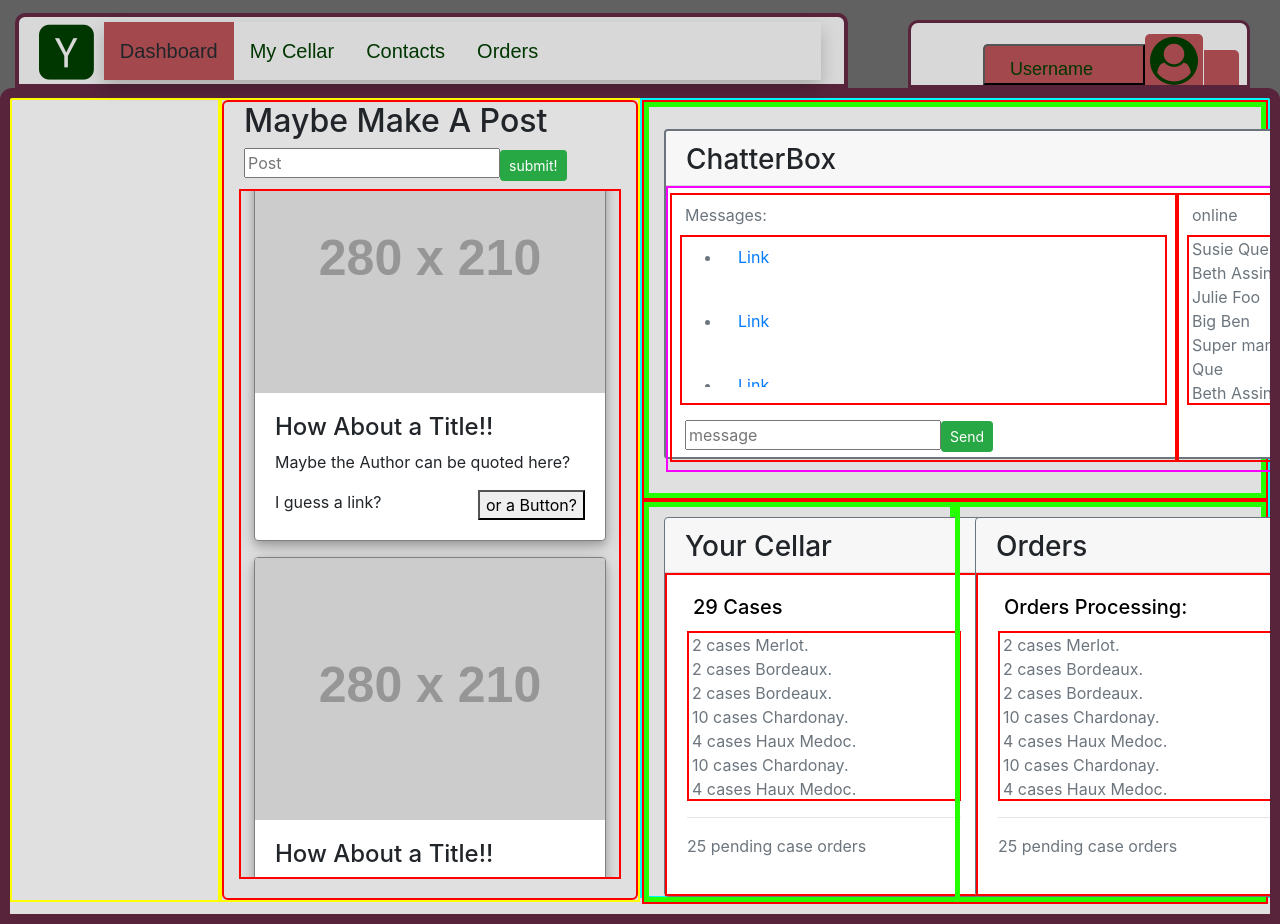
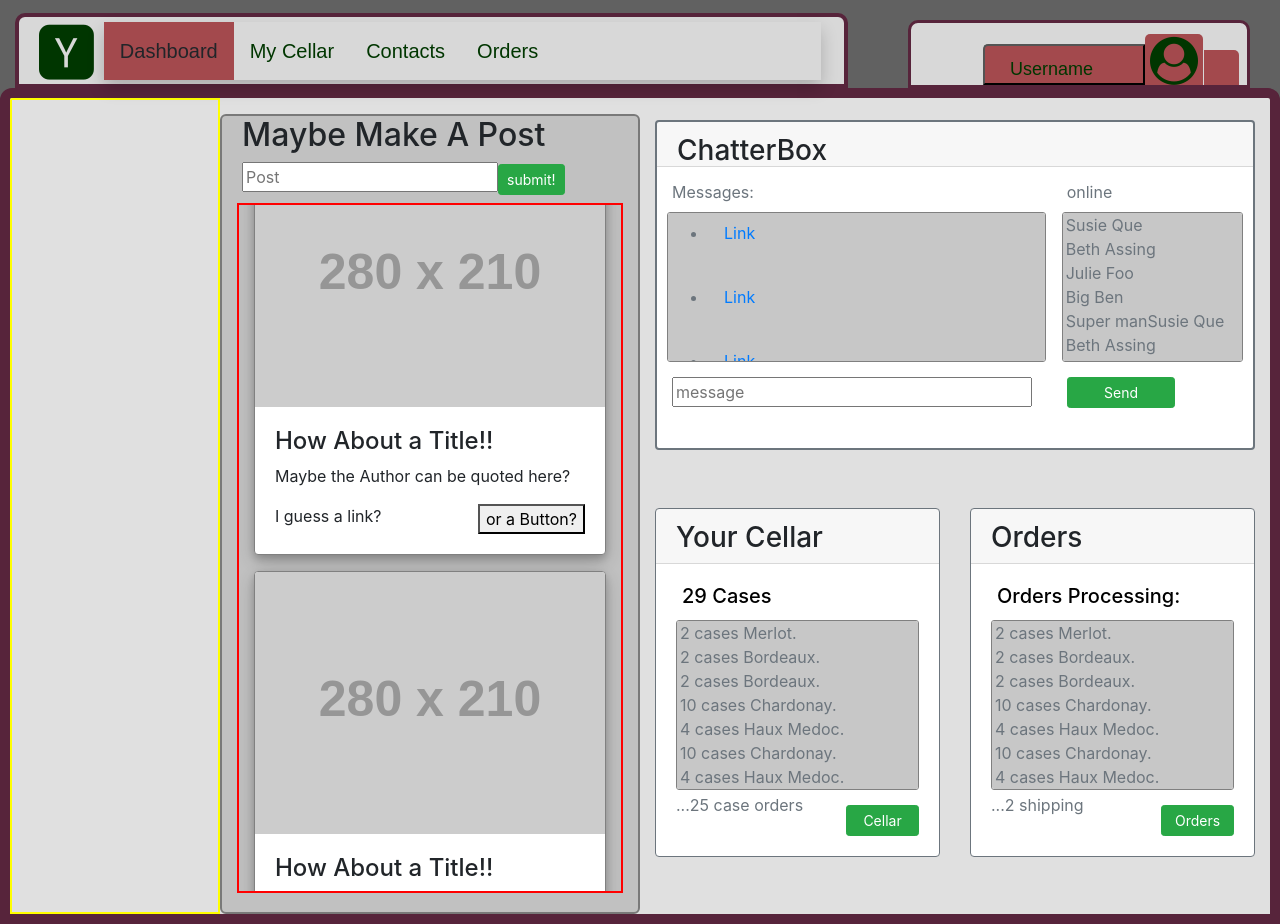
Before and after one commit to stefangreene/project2, a Node server app: page /admin in a window 1280 px wide. Run offline with Node 20, Linux system fonts and the light colour scheme; the visitor is signed in with stand-in values (Sample User, id 1); grey boxes labelled with a size stand in for pictures from a placeholder-image service; data that the repository does not hold is empty; some libraries are stand-ins or nearby versions.

Commit message:
thursdaysupper

```diff
--- a/config/config.json
+++ b/config/config.json
@@ -1,7 +1,7 @@
 {
   "development": {
     "username": "root",
-    "password": "m!ksE56lo",
+    "password": "smgpassword",
     "database": "exampledb",
     "host": "localhost",
     "dialect": "mysql"
--- a/views/3dashboard.handlebars
+++ b/views/3dashboard.handlebars
@@ -46,10 +46,10 @@
   <div class="row d-flex flex-wrap">
     <div class="col-lg-2 col-md-2 hidden-sm hidden-xs" style="border:solid 2px yellow"></div>
     <div class="col-lg-4 col-md-4 col-sm-12 col-xs-12"
-      style="border:solid 2px yellow; padding:0!important; align-self:center;" id="scrollable">
+      style="; padding:0!important; align-self:center;" id="scrollable">
 
 
-      <div class="col-md-12" style="border:solid 2px red; height:800px; border-radius:6px;">
+      <div class="col-md-12 mt-3" style="background-color: rgb(193, 193, 193); border:solid 2px rgb(121, 121, 121); height:800px; border-radius:6px;">
         <label style="margin-left:5px;">
           <h2>Maybe Make A Post</h2><input type="text" placeholder="Post"><button class="btn btn-success btn-sm"
             style="float-right">submit!</button>
@@ -130,28 +130,28 @@
 
 
     <!--right column/ messaging/orders/cellar-->
-    <div class="col-lg-6 col-md-6 col-sm-12 col-xs-12" style="border:solid 2px rgb(0, 251, 255); height:800px;"
+    <div class="col-lg-6 col-md-6 col-sm-12 col-xs-12" style=" height:800px;"
       id="scrollable">
       <!--Dashboard contacts chart-->
-      <div class="row" style="border:solid 2px red; height:400px;">
-        <div class="col-md-12" style="border:solid 5px rgb(38, 255, 0); padding-top:22px;">
+      <div class="row" style=" height:400px;">
+        <div class="col-md-12" style="padding-top:22px;">
           <div class="card border-secondary "
-            style="min-width: 43rem; max-width: 43rem; border:solid 2px; height:330px;">
-            <div class="card-header" style="height: 55px;">
+            style="min-width: 20rem; max-width: 40rem; border:solid 2px; height:330px;">
+            <div class="card-header" style="height: 45px;">
               <h3>ChatterBox</h3>
             </div>
-            <div class="card-body text-secondary d-flex justify-content-around"
-              style="border:solid 2px rgb(247, 0, 255);padding:5px 2px 8px 2px!important;">
+            <div class="card-body text-secondary d-inline-flex p-2"
+              style="padding:5px 2px 8px 2px!important; height:100%;">
 
 
 
 
               <!--Little Div for message box// notice the red borders for easier navigation-->
 
-              <div class="p-2 col-md-9" style="border:solid 2px red;">
+              <div class="p-2 col-lg-8 col-md-12 col-sm-12 col-xs-12">
                 <label style="margin-left:5px;">Messages:</label>
-                <div class="message-box" style="border:solid 2px red;">
-                  <ul class="messages" style="height:150px;overflow-y: scroll;">
+                <div class="message-box" style="height:150px;overflow-y: scroll; border: solid 1px grey; background-color:rgb(199, 199, 199);border-radius:3px;">
+                  <ul class="messages">
                     <li class="nav-item"><a class="nav-link" href="#">Link</a></li></br>
                     <li class="nav-item"><a class="nav-link" href="#">Link</a></li></br>
                     <li class="nav-item"><a class="nav-link" href="#">Link</a></li></br>
@@ -186,24 +186,22 @@
                   </ul>
                 </div>
 
-                <div style="margin: 15px 0 0 5px;">
-                  <input type="text" placeholder="message"><button class="btn btn-success btn-sm"
-                    type="button">Send</button>
+<!--Little Div for chat names// notice the red borders for easier navigation-->
+                <div "p-2 col-lg-4 col-md-12 col-sm-12 col-xs-12" style="margin: 15px 0 0 5px; width: 95%;">
+                  <input type="text" style="width: 100%" placeholder="message">
                 </div>
               </div>
 
-
-
-              <!--Little Div for chat names// notice the red borders for easier navigation-->
-              <div class="p-2 col-md-3 float-right" style="border:solid 2px red;">
+              <div class="p-2 col-lg-4 col-md-12 col-sm-12 col-xs-12">
                 <label style="margin-left:5px;">online</label>
                 <div class="good-place-for-names"
-                  style="border:solid 2px red;padding-left:3px;height:170px;overflow-y: scroll;">
+                  style="padding-left:3px;height:150px;overflow-y: scroll; border: solid 1px grey; background-color:rgb(199, 199, 199); border-radius:3px;">
                   <p>Susie Que</br>Beth Assing</br>Julie Foo</br>Big Ben</br>Super manSusie Que</br>Beth
                     Assing</br>Julie Foo</br>Big Ben
                     </br>Super manSusie Que</br>Beth Assing</br>Julie Foo</br>Big Ben</br>Super man</br>Julie
                     Foo</br>Big Ben</br>Super man</p>
                 </div>
+                <button class="btn btn-success btn-sm" style="margin: 15px 0 0 5px; width: 60%; align-self:center;" type="button">Send</button>
               </div>
             </div>
           </div>
@@ -213,25 +211,25 @@
 
 
       <!--Dashboard orders and cellar chart-->
-      <div class="row d-flex flex-wrap" style="border:solid 2px red">
+      <div class="row d-flex flex-wrap">
         <!--Dashboard your cellar chart-->
-        <div class="col-md-6" style="border:solid 5px rgb(38, 255, 0); padding-top:10px;">
-          <div class="card border-secondary" style="min-width: 20rem; max-width: 20rem;">
+        <div class="col-lg-6 col-md-6 col-sm-12 col-xs-12" style="padding-top:10px;">
+          <div class="card border-secondary" style="min-width: 16rem; max-width: 20rem;">
             <div class="card-header" style="height: 55px;">
               <h3>Your Cellar</h3>
             </div>
-            <div class="card-body text-secondary" style="border:solid 2px red;">
+            <div class="card-body text-secondary">
 
               <h5 class="card-title" style="color:black; margin-left:6px;">29 Cases</h5>
               <div class="good-place-for-names"
-                style="border:solid 2px red;padding-left:3px;height:170px;overflow-y: scroll;">
+                style="padding-left:3px;height:170px;overflow-y: scroll; border: solid 1px grey; background-color:rgb(199, 199, 199); border-radius:3px;">
                 <p class="card-text">2 cases Merlot.</br>2 cases Bordeaux.</br>2 cases Bordeaux.</br>10 cases
                   Chardonay.</br>4 cases Haux Medoc.</br>10 cases Chardonay.</br>4 cases Haux Medoc.</br>7 cases Pinot
                   Grigio.</br>4 cases Sparkling.</br>4 cases Haux Medoc.</br>7 cases Pinot Grigio.</br>4 cases
                   Sparkling.</br></p>
               </div>
-              <p>
-                <hr>25 pending case orders</p>
+              <p style="float:left; margin-top:3px">...25 case orders</p>
+                <button class="btn btn-success btn-sm" style="margin: 15px 0 0 5px; width: 30%; float:right;" type="button"><a href="/mycellar" style="color:white; !imprtant">Cellar</a></button>
             </div>
           </div>
         </div>
@@ -239,23 +237,23 @@
 
 
         <!--Dashboard orders Dashboard chart-->
-        <div class="col-md-6" style="border:solid 5px rgb(38, 255, 0); padding-top:10px;">
-          <div class="card border-secondary" style="min-width: 20rem; max-width: 20rem;">
+        <div class="col-lg-6 col-md-6 col-sm-12 col-xs-12" style="padding-top:10px;">
+          <div class="card border-secondary" style="min-width: 16rem; max-width: 20rem;">
             <div class="card-header" style="height: 55px;">
               <h3>Orders</h3>
             </div>
-            <div class="card-body text-secondary" style="border:solid 2px red;">
+            <div class="card-body text-secondary">
 
               <h5 class="card-title" style="color:black; margin-left:6px;">Orders Processing:</h5>
               <div class="good-place-for-names"
-                style="border:solid 2px red;padding-left:3px;height:170px;overflow-y: scroll;">
+                style="padding-left:3px;height:170px;overflow-y: scroll; border: solid 1px grey; background-color:rgb(199, 199, 199); border-radius:3px;">
                 <p class="card-text">2 cases Merlot.</br>2 cases Bordeaux.</br>2 cases Bordeaux.</br>10 cases
                   Chardonay.</br>4 cases Haux Medoc.</br>10 cases Chardonay.</br>4 cases Haux Medoc.</br>7 cases Pinot
                   Grigio.</br>4 cases Sparkling.</br>4 cases Haux Medoc.</br>7 cases Pinot Grigio.</br>4 cases
                   Sparkling.</br></p>
               </div>
-              <p>
-                <hr>25 pending case orders</p>
+             <p style="float:left; margin-top:3px">...2 shipping</p>
+                <button class="btn btn-success btn-sm" style="margin: 15px 0 0 5px; width: 30%; float:right;" type="button"><a href="/orders" style="color:white; !imprtant">Orders</a></button>
             </div>
           </div>
         </div>
```
